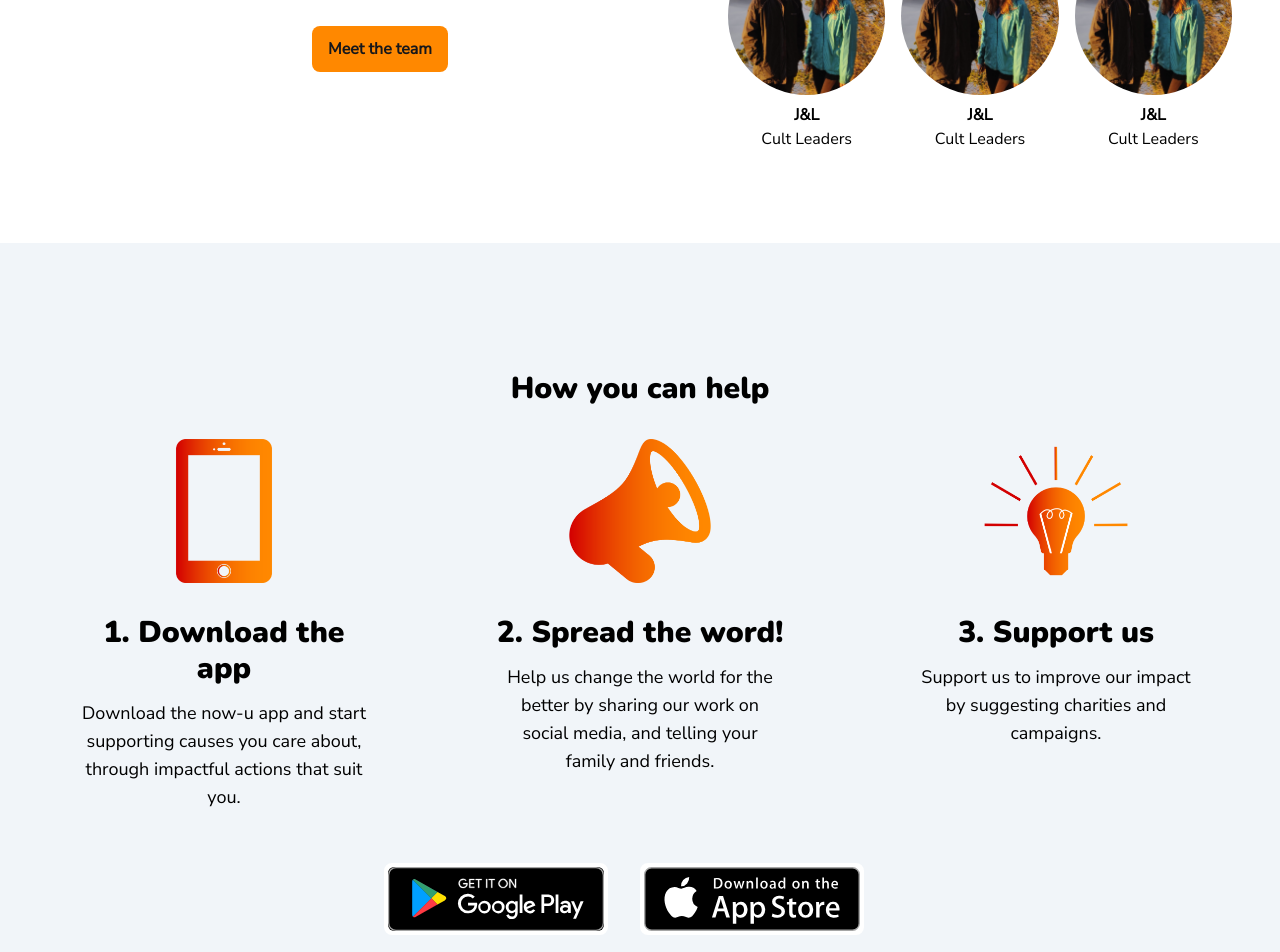
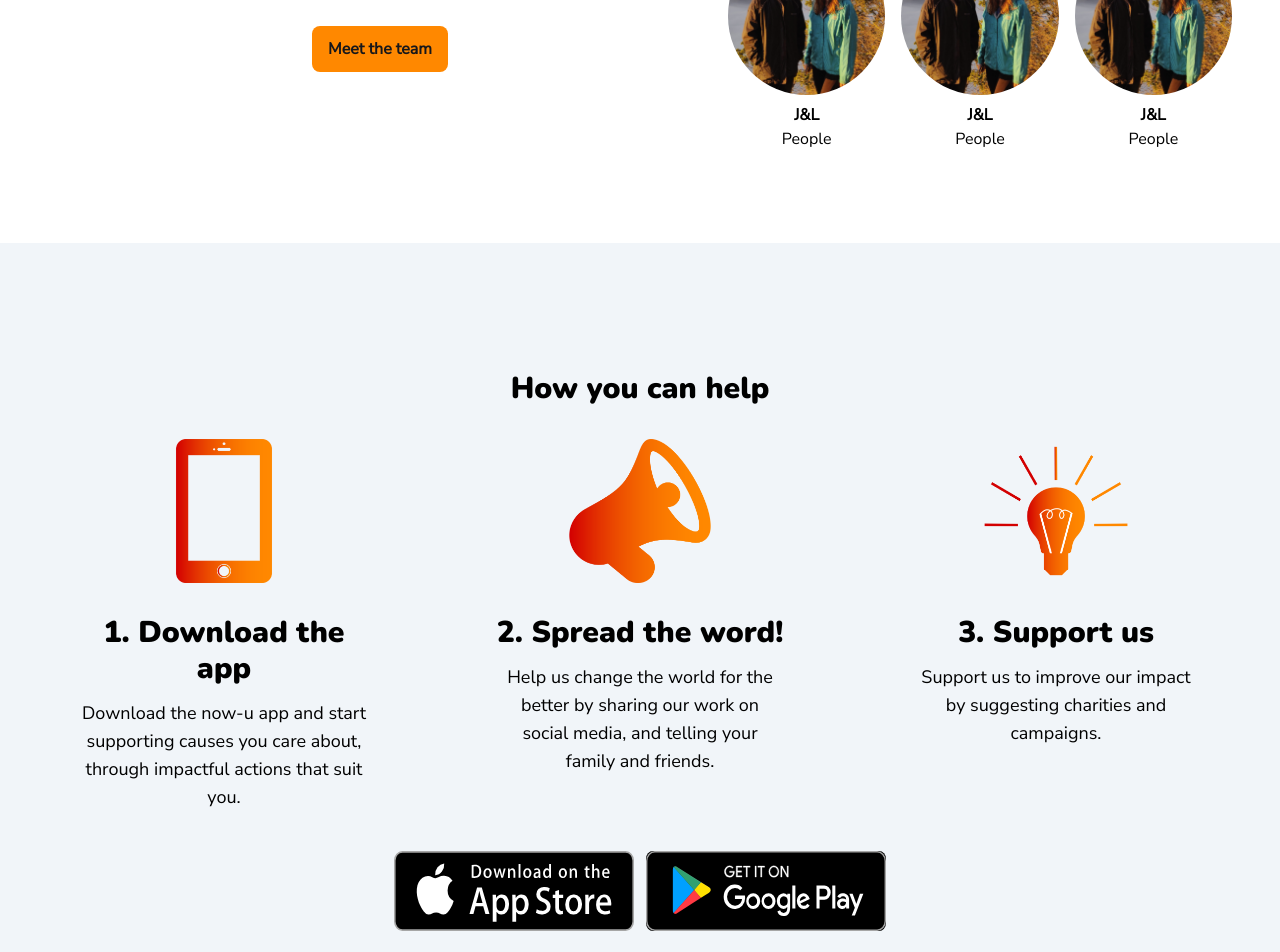
Before and after one commit to now-u/now-u-web, a Next.js app: page /about in a window 1280 px wide. Shown: the part 2000-2952 px from the top of the page. Built offline with nearby package versions, Linux system fonts and the light colour scheme.

Commit message:
Fixing some mobile styling issues

```diff
--- a/src/app/about/page.tsx
+++ b/src/app/about/page.tsx
@@ -9,7 +9,7 @@ import { IconRow } from "@/components/IconRow";
 
 import { LinkButton } from "@/components/Button";
 
-import { AppStoreBadges } from "@/components/AppStoreBadge";
+import { AppStoreBadge } from "@/components/AppStoreBadge";
 
 import { Newsletter } from "@/components/Newsletter";
 
@@ -106,13 +106,18 @@ const About = (): JSX.Element => {
           <TeamGrid />
         </div>
       </div>
-      <div className="bg-slate-100 py-10 md:py-20 xl:py-32 flex flex-col place-items-center">
+      <div className="bg-slate-100 py-10 md:py-20 xl:pt-32 flex flex-col place-items-center">
         <TitleText text="How you can help" />
         <div className="py-5">
           <IconRow iconList={icons} />
         </div>
-        <div className="flex pt-4 mb-5 md:mb-0">
-          <AppStoreBadges />
+        <div className="flex items-center mt-5 md:justify-start">
+          <div className="w-36 h-12 md:w-60 md:h-20 relative mr-3">
+            <AppStoreBadge store="AppleStore" />
+          </div>
+          <div className="w-36 h-12 md:w-60 md:h-20 relative">
+            <AppStoreBadge store="GooglePlayStore" />
+          </div>
         </div>
       </div>
       <Newsletter />
--- a/src/app/blog/page.tsx
+++ b/src/app/blog/page.tsx
@@ -14,7 +14,7 @@ function BlogTile(props: { post: Post }): JSX.Element {
   const { slug, headerImage, title, author, readingTime } = props.post;
   return (
     <Link href={`blog/${slug}`}>
-      <div className="bg-cream rounded-lg hover:-translate-y-1 active:translate-y-1 hover:drop-shadow-md active:drop-shadow-sm">
+      <div className="bg-cream h-full rounded-lg hover:-translate-y-1 active:translate-y-1 hover:drop-shadow-md active:drop-shadow-sm">
         <div className="w-full h-64 relative top-0 right-0 rounded-lg">
           <Image
             src={headerImage}
@@ -29,7 +29,7 @@ function BlogTile(props: { post: Post }): JSX.Element {
             <h2 className="flex-1 font-bold">{title}</h2>
             <h2>{author?.full_name}</h2>
           </div>
-          <div className="flex items-center w-32 justify-end">
+          <div className="flex items-center w-32 justify-end h-full">
             <FontAwesomeIcon icon={faClock} size="1x" className="mr-2" />
             <h4>
               {readingTime} {readingTime === "1" ? "min" : "mins"}
--- a/src/app/causes/page.tsx
+++ b/src/app/causes/page.tsx
@@ -44,9 +44,11 @@ async function getCauses(): Promise<Cause[]> {
   const getCauses = apiClient.path("/api/v2/causes").method("get").create();
   const response = await getCauses({});
   if (!response.ok) {
-    console.error("Failed to fetch causes data");
+    console.error("failed to fetch causes data");
     return [];
   }
+  console.info(response);
+  console.info("Success");
   return response.data.data;
 }
 
--- a/src/app/page.tsx
+++ b/src/app/page.tsx
@@ -17,7 +17,7 @@ import GlobeIcon from "@/assets/graphics/globe_icon.png";
 
 import Image from "next/image";
 
-import { AppStoreBadges } from "@/components/AppStoreBadge";
+import { AppStoreBadge } from "@/components/AppStoreBadge";
 import { Newsletter } from "@/components/Newsletter";
 
 const icons = [
@@ -45,8 +45,8 @@ function Home(): JSX.Element {
   return (
     <div className="grid place-items-center">
       <div className="bg-gradient-to-b from-gradlight w-full to-graddark flex flex-col md:flex-row justify-around place-items-center px-5 py-20">
-        <div className="order-2 md:order-1 w-full ml-32">
-          <div className="text-center md:text-start pb-5">
+        <div className="order-2 md:order-1 w-full">
+          <div className="text-center mt-3 md:mt-0 md:text-start pb-5 flex flex-col items-center">
             <div className="w-96 mb-3">
               <HeaderText text="It’s time to change together" />
             </div>
@@ -55,7 +55,12 @@ function Home(): JSX.Element {
             </div>
           </div>
           <div className="flex justify-center md:justify-start pt-4 mb-5 md:mb-0">
-            <AppStoreBadges />
+            <div className="w-36 h-12 md:w-60 md:h-20 relative mr-3">
+              <AppStoreBadge store="AppleStore" border/>
+            </div>
+            <div className="w-36 h-12 md:w-60 md:h-20 relative">
+              <AppStoreBadge store="GooglePlayStore" border/>
+            </div>
           </div>
         </div>
         <div className="order-1 md:order-2 w-full">
@@ -94,7 +99,6 @@ function Home(): JSX.Element {
           <div className="w-2/3 m-auto">
             <SubtitleText text="Our mission is to inform, involve and inspire people to help tackle some of the world’s most pressing social and environmental issues, in partnership with charities." />
           </div>
-          {/** TODO Update route */}
           <LinkButton buttonText="Learn more" href="/about" />
         </div>
       </div>
--- a/src/components/AppStoreBadge.tsx
+++ b/src/components/AppStoreBadge.tsx
@@ -4,47 +4,45 @@ import AppleStoreBadgeSVG from "@/assets/apple-store.svg";
 import { APPLE_STORE_URL, GOOGLE_STORE_URL } from "@/utils/constants";
 import Link from "next/link";
 import Image from "next/image";
+import { classNames } from "@/utils/classNames";
 
-interface AppStoreBadgeType {
+interface AppStoreData {
   asset: string;
   link: string;
 }
 
-export const GooglePlayBadgeType: AppStoreBadgeType = {
+export const GooglePlayBadgeType: AppStoreData = {
   asset: GoogleStoreBadgeSVG,
   link: GOOGLE_STORE_URL,
 };
 
-export const AppleStoreBadgeType: AppStoreBadgeType = {
+export const AppleStoreBadgeType: AppStoreData = {
   asset: AppleStoreBadgeSVG,
   link: APPLE_STORE_URL,
 };
 
-const AppStoreBadge = (props: { type: AppStoreBadgeType }): JSX.Element => {
+type AppStore = "AppleStore" | "GooglePlayStore";
+const appStoreDataMap: Record<AppStore, AppStoreData> = {
+    AppleStore: {
+        asset: AppleStoreBadgeSVG,
+        link: APPLE_STORE_URL,
+    },
+    GooglePlayStore: {
+        asset: GoogleStoreBadgeSVG,
+        link: GOOGLE_STORE_URL,
+    }
+}
+
+export function AppStoreBadge (props: { store: AppStore, border?: boolean }): JSX.Element {
+    const { asset, link } = appStoreDataMap[props.store]
     return (
-    <div className="hover:cursor-pointer">
-      <Link href={props.type.link}>
+        <Link href={link}>
             <Image
-          src={props.type.asset}
+              src={asset}
               alt="download app from apple store"
-          className="border-4 border-white rounded-lg bg-white"
+              className={props.border === true ? "border-4 border-white rounded-lg bg-white" : ""}
+              fill
             />
         </Link>
-    </div>
     );
 };
-
-export const AppStoreBadges = (): JSX.Element => {
-  return (
-    <div className="flex pt-4 mb-5 md:mb-0">
-      {[GooglePlayBadgeType, AppleStoreBadgeType].map((type) => {
-        return (
-          <div className="w-64 pr-8 mx-4 md:mx-0" key={type.link}>
-            {" "}
-            <AppStoreBadge type={type} />{" "}
-          </div>
-        );
-      })}
-    </div>
-  );
-};
--- a/src/components/Footer.tsx
+++ b/src/components/Footer.tsx
@@ -12,7 +12,7 @@ import {
   faFacebookF,
   faLinkedinIn,
 } from "@fortawesome/free-brands-svg-icons";
-import { AppStoreBadges } from "./AppStoreBadge";
+import { AppStoreBadge } from "./AppStoreBadge";
 
 import Image from "next/image";
 
@@ -91,7 +91,14 @@ export const Footer = (): JSX.Element => {
         </div>
         <div className="flex flex-col text-center md:text-start">
           <div className="flex justify-center md:justify-end pt-4 mb-5 md:mb-0">
-            <AppStoreBadges />
+            <div className="flex pt-4">
+              <div className="w-36 h-12 hover:cursor-pointer relative mr-2">
+                <AppStoreBadge store="AppleStore" />
+              </div>
+              <div className="w-36 h-12 hover:cursor-pointer relative">
+                <AppStoreBadge store="GooglePlayStore" />
+              </div>
+            </div>
           </div>
           <p className="text-slate-500">Registered charity number: 000000</p>
         </div>
--- a/src/components/Navbar.tsx
+++ b/src/components/Navbar.tsx
@@ -47,7 +47,7 @@ const NavbarLink = (
 
 export const Navbar = (): JSX.Element => {
   return (
-    <Disclosure as="nav" className="bg-white">
+    <Disclosure as="nav" className="bg-white w-full">
       {({ open }) => (
         <>
           <div className="mx-10 px-2 sm:px-6 lg:px-8">
--- a/src/components/PartnerGrid.tsx
+++ b/src/components/PartnerGrid.tsx
@@ -38,7 +38,7 @@ export async function PartnerGrid(): Promise<JSX.Element> {
 
   return (
     <div>
-      <div className="grid grid-cols-2 grid-rows-2 md:grid-cols-4 md:grid-rows-1 gap-12 justify-items-center xl:px-60 p-5">
+      <div className="grid grid-cols-2 grid-rows-2 md:grid-cols-4 md:grid-rows-1 gap-12 justify-items-center xl:px-60 p-5 overflow-hidden">
         {partners.slice(0, 8).map((partner) => (
           <PartnerTile key={partner.id.toString()} partner={partner} />
         ))}
--- a/src/components/TeamGrid.tsx
+++ b/src/components/TeamGrid.tsx
@@ -12,12 +12,12 @@ interface CircularPortrait {
 
 // Most Valuable Players (MVPs) should be at start of this list so are shown to mobile users
 const portraits = [
-  { id: 1, image: Elgars, name: "J&L", role: "Cult Leaders" },
-  { id: 2, image: Elgars, name: "J&L", role: "Cult Leaders" },
-  { id: 3, image: Elgars, name: "J&L", role: "Cult Leaders" },
-  { id: 4, image: Elgars, name: "J&L", role: "Cult Leaders" },
-  { id: 5, image: Elgars, name: "J&L", role: "Cult Leaders" },
-  { id: 6, image: Elgars, name: "J&L", role: "Cult Leaders" },
+  { id: 1, image: Elgars, name: "J&L", role: "People" },
+  { id: 2, image: Elgars, name: "J&L", role: "People" },
+  { id: 3, image: Elgars, name: "J&L", role: "People" },
+  { id: 4, image: Elgars, name: "J&L", role: "People" },
+  { id: 5, image: Elgars, name: "J&L", role: "People" },
+  { id: 6, image: Elgars, name: "J&L", role: "People" },
 ];
 
 const CircularPortraitTile = (props: {
--- a/src/services/causesApi.ts
+++ b/src/services/causesApi.ts
@@ -8,5 +8,5 @@ export type PressCoverage = components["schemas"]["press_article"];
 
 export const apiClient = Fetcher.for<paths>();
 apiClient.configure({
-  baseUrl: "https://api.now-u.com",
+  baseUrl: "https://staging.api.now-u.com",
 });
```
Lines whose indentation alone changed are shown as unchanged.
